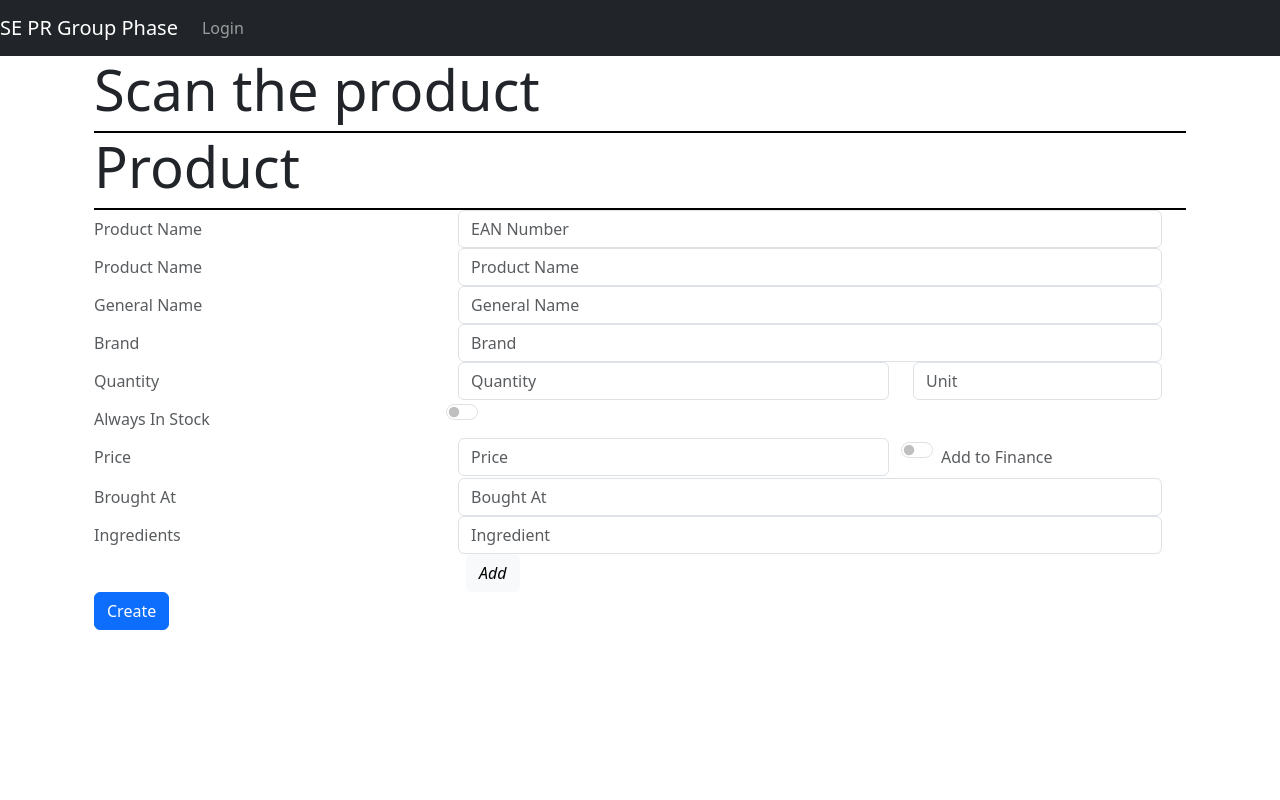
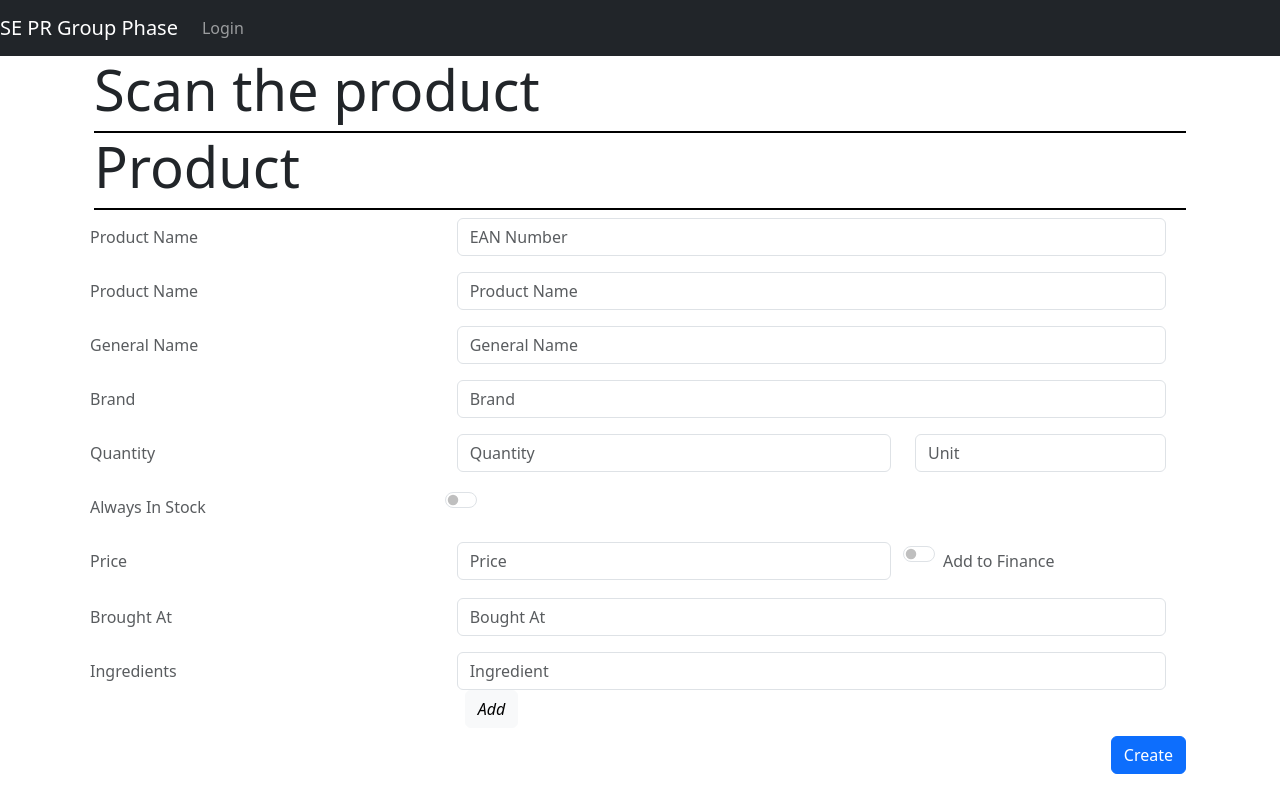
Before and after one commit to filipmilanov/EasyFlat, an Angular app in the folder frontend/: page /#/digital-storage/item/new in a window 1280 px wide. Built offline with nearby package versions, Linux system fonts and the light colour scheme.

Commit message:
[DS-5.1] adds padding between fields
Refs: #11

```diff
--- a/frontend/src/app/components/digital-storage/item-create/item-create.component.html
+++ b/frontend/src/app/components/digital-storage/item-create/item-create.component.html
@@ -7,14 +7,14 @@
 </div>
 
 
-<div class="container ">
+<div class="container">
   <h1 class="display-4">Product</h1>
   <div style="width: 100%; height: 100%; border: 1px black solid"></div>
 
   <form #form="ngForm" [class.was-validated]="form.submitted" (submit)="submit(form)">
 
     <div class="row row-cols-1">
-      <div class="row">
+      <div class="row p-2">
         <label for="ean"
                class="col-form-label text-muted col-md-2 col-lg-4"
         >
@@ -29,7 +29,7 @@
                  [(ngModel)]="item.ean">
         </div>
       </div>
-      <div class="row">
+      <div class="row p-2">
         <label for="productName"
                class="col-form-label text-muted col-md-2 col-lg-4"
         >
@@ -44,7 +44,7 @@
                  [(ngModel)]="item.productName">
         </div>
       </div>
-      <div class="row">
+      <div class="row p-2">
         <label for="generalName"
                class="col-form-label text-muted col-md-2 col-lg-4"
         >
@@ -60,7 +60,7 @@
         </div>
       </div>
 
-      <div class="row">
+      <div class="row p-2">
         <label for="brand"
                class="col-form-label text-muted col-md-2 col-lg-4"
         >
@@ -76,7 +76,7 @@
         </div>
       </div>
 
-      <div class="row">
+      <div class="row p-2">
         <label for="quantityAndUnit"
                class="col-form-label text-muted col-md-2 col-lg-4"
         >
@@ -100,7 +100,7 @@
         </div>
       </div>
 
-      <div class="row">
+      <div class="row p-2">
         <label for="alwaysInStock"
                class="col-form-label text-muted col-md-2 col-lg-4"
         >
@@ -116,7 +116,7 @@
         </div>
       </div>
 
-      <div class="row">
+      <div class="row p-2">
         <label for="price"
                class="col-form-label text-muted col-md-2 col-lg-4"
         >
@@ -144,7 +144,7 @@
         </div>
       </div>
 
-      <div class="row">
+      <div class="row p-2">
         <label for="broughtAt"
                class="col-form-label text-muted col-md-2 col-lg-4"
         >
@@ -159,7 +159,7 @@
         </div>
       </div>
 
-      <div class="row">
+      <div class="row p-2">
         <label for="ingredients"
                class="col-form-label text-muted col-md-2 col-lg-4"
         >
@@ -191,9 +191,8 @@
       </div>
     </div>
     <button type="submit"
-            class="btn btn-primary"
+            class="btn btn-primary float-end"
             [disabled]="!form.valid"
-            type="submit"
     >
       Create
     </button>
```
Lines whose indentation alone changed are shown as unchanged.
